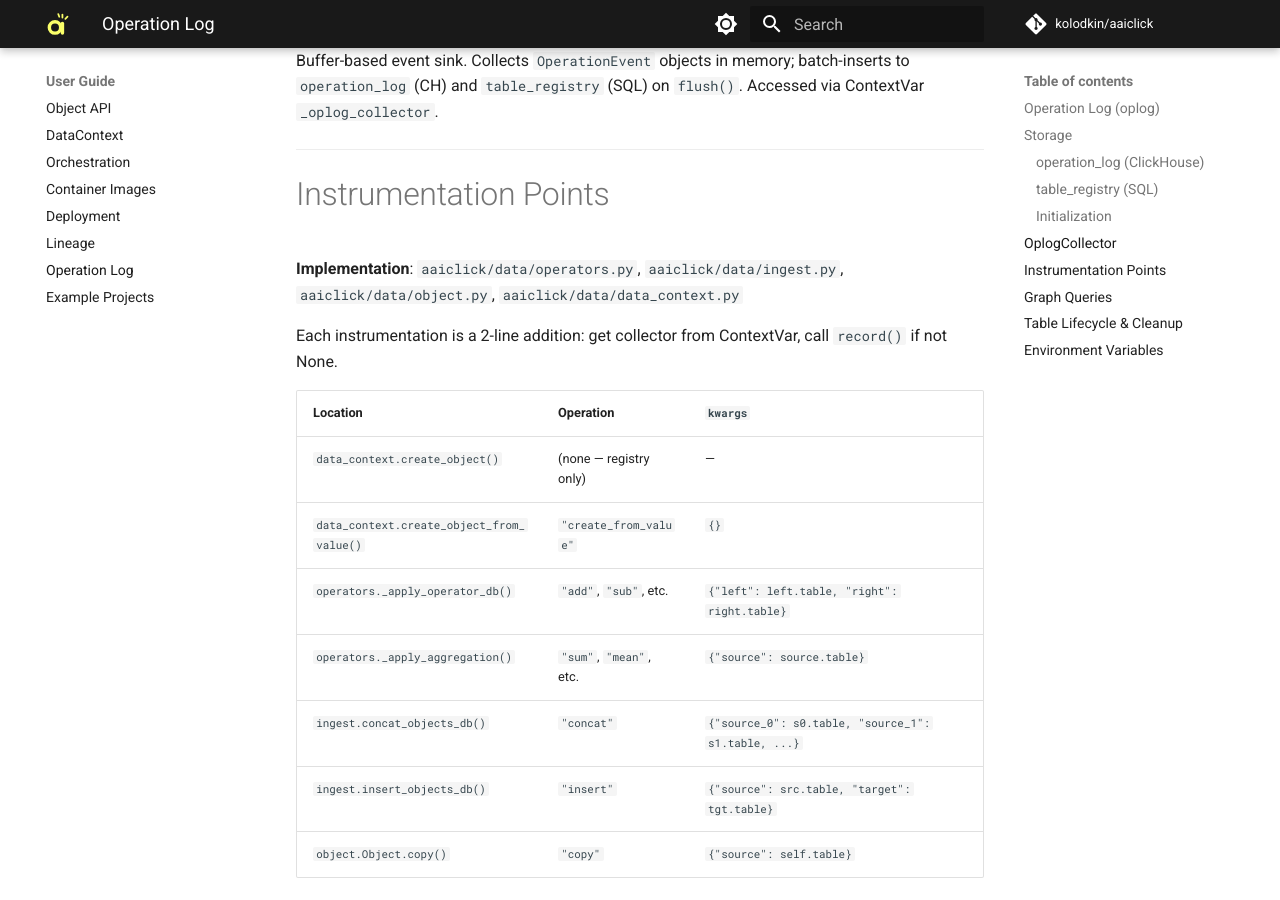
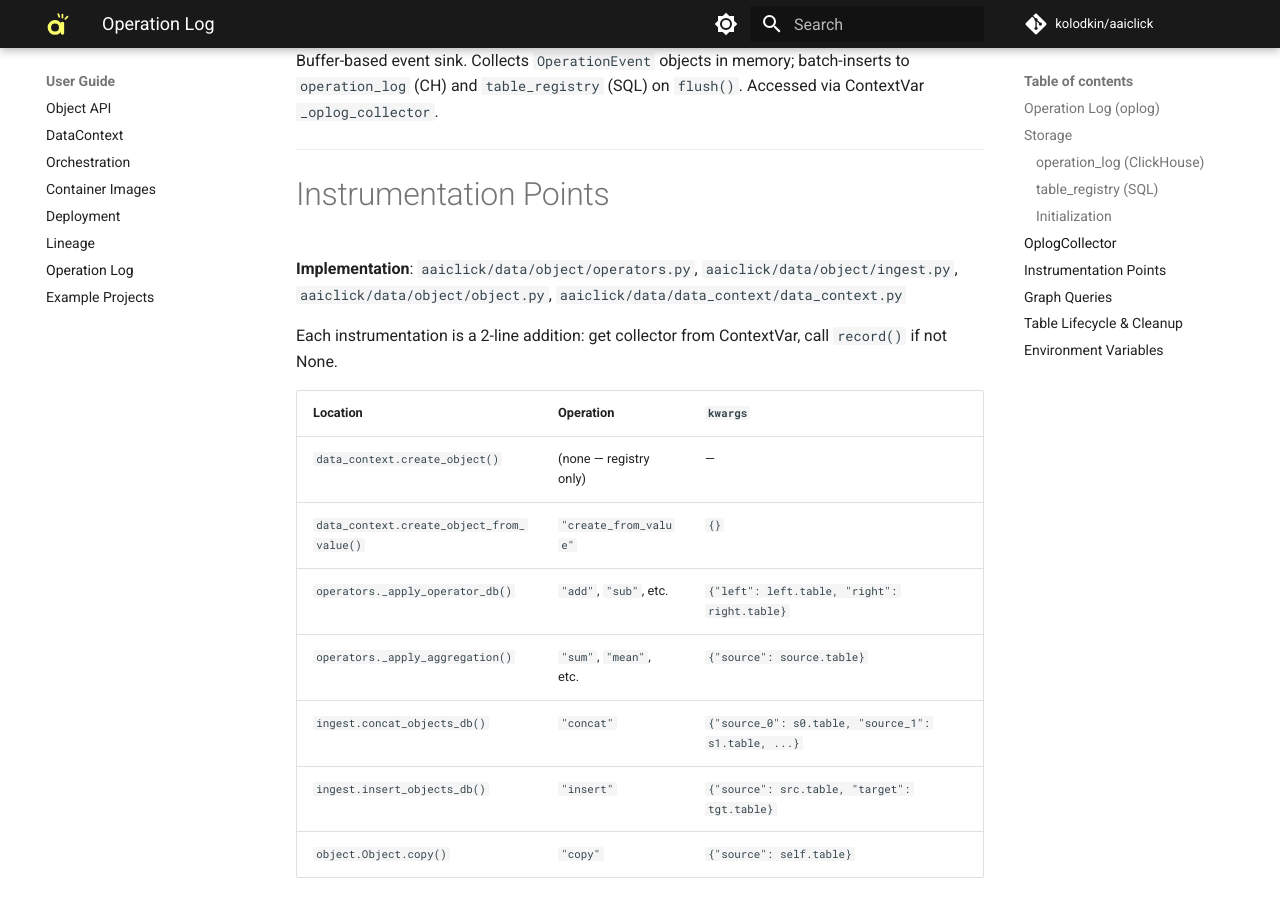
Before and after one commit to kolodkin/aaiclick, an MkDocs documentation site: the page built from docs/user_guide/oplog.md, in a window 1280 px wide and 900 px high, scrolled down 1431 px. Built offline with MkDocs 1.6.1 and Material for MkDocs 9.7.7, drawn with Linux system fonts in a browser that asks for light colours; comment, search, counter and statistics services are not loaded.

Commit message:
docs: fix stale task-serialization and oplog implementation references
orchestration.md described the pre-registry mechanism (schema from
ClickHouse column comments via _get_table_schema) and the old View ref
shape; the Schema now comes from table_registry.schema_doc via
read_table_schema, and ViewRef carries the serialized ViewSchema.
oplog.md pointed at module paths from before the data/object and
data/data_context packages.

Co-Authored-By: Claude Fable 5.1 <noreply@anthropic.com>
Claude-Session: https://claude.ai/code/session_016QSUamp3pRHhNYpfAXahSW

```diff
--- a/docs/user_guide/oplog.md
+++ b/docs/user_guide/oplog.md
@@ -39,7 +39,7 @@ Buffer-based event sink. Collects `OperationEvent` objects in memory; batch-inse
 
 # Instrumentation Points
 
-**Implementation**: `aaiclick/data/operators.py`, `aaiclick/data/ingest.py`, `aaiclick/data/object.py`, `aaiclick/data/data_context.py`
+**Implementation**: `aaiclick/data/object/operators.py`, `aaiclick/data/object/ingest.py`, `aaiclick/data/object/object.py`, `aaiclick/data/data_context/data_context.py`
 
 Each instrumentation is a 2-line addition: get collector from ContextVar, call `record()` if not None.
 
```
Also changed, not shown: docs/designs/orchestration.md (+3 -3 lines).
